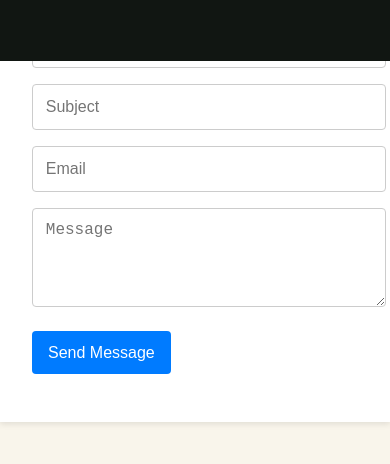
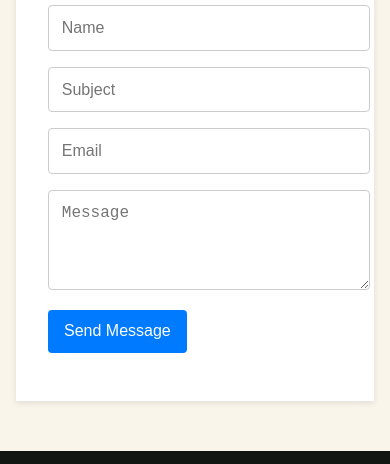
Before and after one commit to Code-Institute-Submissions/StateofChange, a plain HTML site: page HTML/contact.html in a window 390 px wide. Shown: the part 253-717 px from the top of the page. Drawn offline with Linux system fonts and the light colour scheme; files that its build step writes are made by us from their sources.

Commit message:
correction of the contact css style

```diff
--- a/css/contact.css
+++ b/css/contact.css
@@ -1,25 +1,10 @@
-body {
-    margin: 0;
-    padding: 0;
-    font-family: Arial, sans-serif;
-    line-height: 1.6;
-    background-color: #F9F5EB;
-  }
-
-  .container {
-    display: flex;
-    justify-content: space-between;
-    align-items: center;
-    max-width: 1200px;
-    margin: 0 auto;
-    padding: 2rem;
-  }
-
 .contact-form {
   flex: 1;
   background-color: #fff;
   padding: 2rem;
   box-shadow: 0 2px 6px rgba(0, 0, 0, 0.1);
+  margin-bottom: 430px;
+  margin-top: 150px;
 }
 
   .contact-form h2 {
@@ -76,13 +61,9 @@ body {
 
 /* Responsive Styles */
 @media screen and (max-width: 768px) {
-    .container {
-      flex-direction: column;
-    }
-
   .contact-form,
   .contact-info {
-      width: 100%;
-      margin-bottom: 2rem;
+    margin-top: 50px;
+    margin-bottom: 50px;
   }
 }
--- a/css/episodes.css
+++ b/css/episodes.css
@@ -7,6 +7,7 @@
   text-align: center;
   color: #161853;
   background-color: #f9f5eb;
+  margin-top: 150px;
 }
 .spotify-player {
   display: flex;
```
Lines whose indentation alone changed are shown as unchanged.
